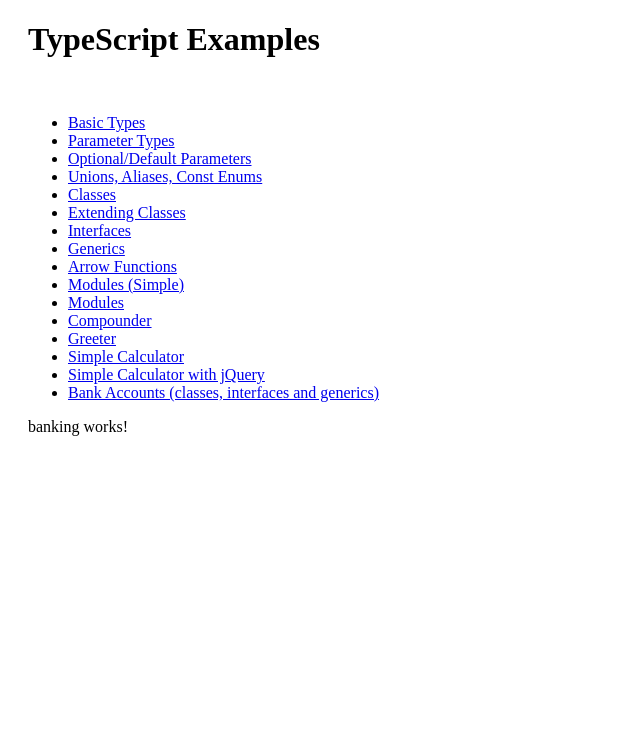
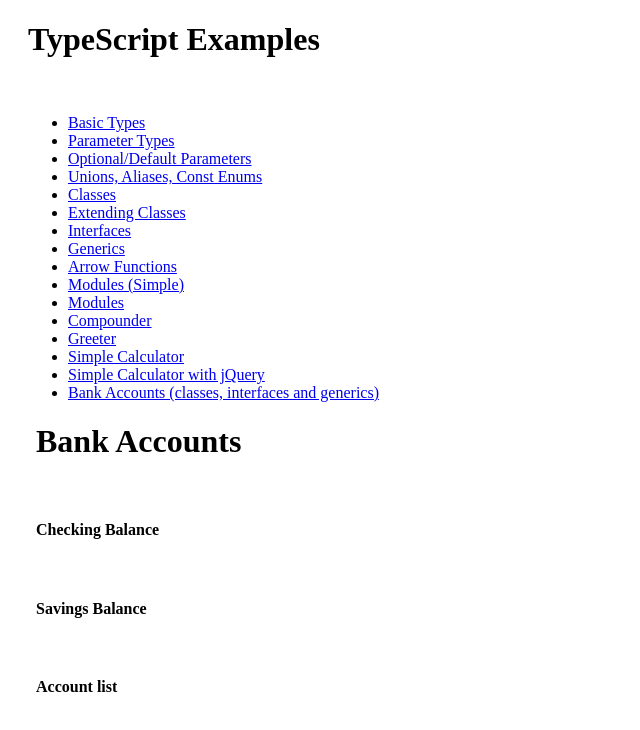
Before and after one commit to dennisisk/Coding-Challenge-Typescript-1, an Angular app in the folder my-app/: page /banking in a window 1280 px wide. Shown: the top 730 px of the page, without its empty margins (0-640 px from the left). Built offline with nearby package versions, Linux system fonts and the light colour scheme.

Commit message:
edit banking components

```diff
--- a/my-app/src/app/Challenge-Questions/banking/banking.component.html
+++ b/my-app/src/app/Challenge-Questions/banking/banking.component.html
@@ -1 +1,26 @@
-<p>banking works!</p>
+<!DOCTYPE html>
+
+<html lang="en">
+<head>
+    <meta charset="utf-8" />
+    <title>Using TypeScript Classes</title>
+    <link rel="stylesheet" href="styles/bootstrap.min.css" type="text/css" />
+    <link rel="stylesheet" href="styles/app.css" type="text/css" />
+</head>
+<body>
+    <h1>Bank Accounts</h1>
+    <br />
+    <h4>Checking Balance</h4>
+    <h4 id="checking"></h4>
+    <br />
+
+    <h4>Savings Balance</h4>
+    <h4 id="savings"></h4>
+    <br />
+
+    <h4>Account list</h4>
+    <h4 id="accounts"></h4>
+    <br />
+
+</body>
+</html>
--- a/my-app/src/app/Challenge-Questions/banking/banking.component.ts
+++ b/my-app/src/app/Challenge-Questions/banking/banking.component.ts
@@ -6,5 +6,8 @@ import { Component } from '@angular/core';
   styleUrls: ['./banking.component.css']
 })
 export class BankingComponent {
-
+  // updateTimer() {
+  //   this.start.disabled = true;
+  //   this.timerId = window.setInterval(() => this.timer.innerHTML = this.value++, 1000);
+  // }
 }
```
